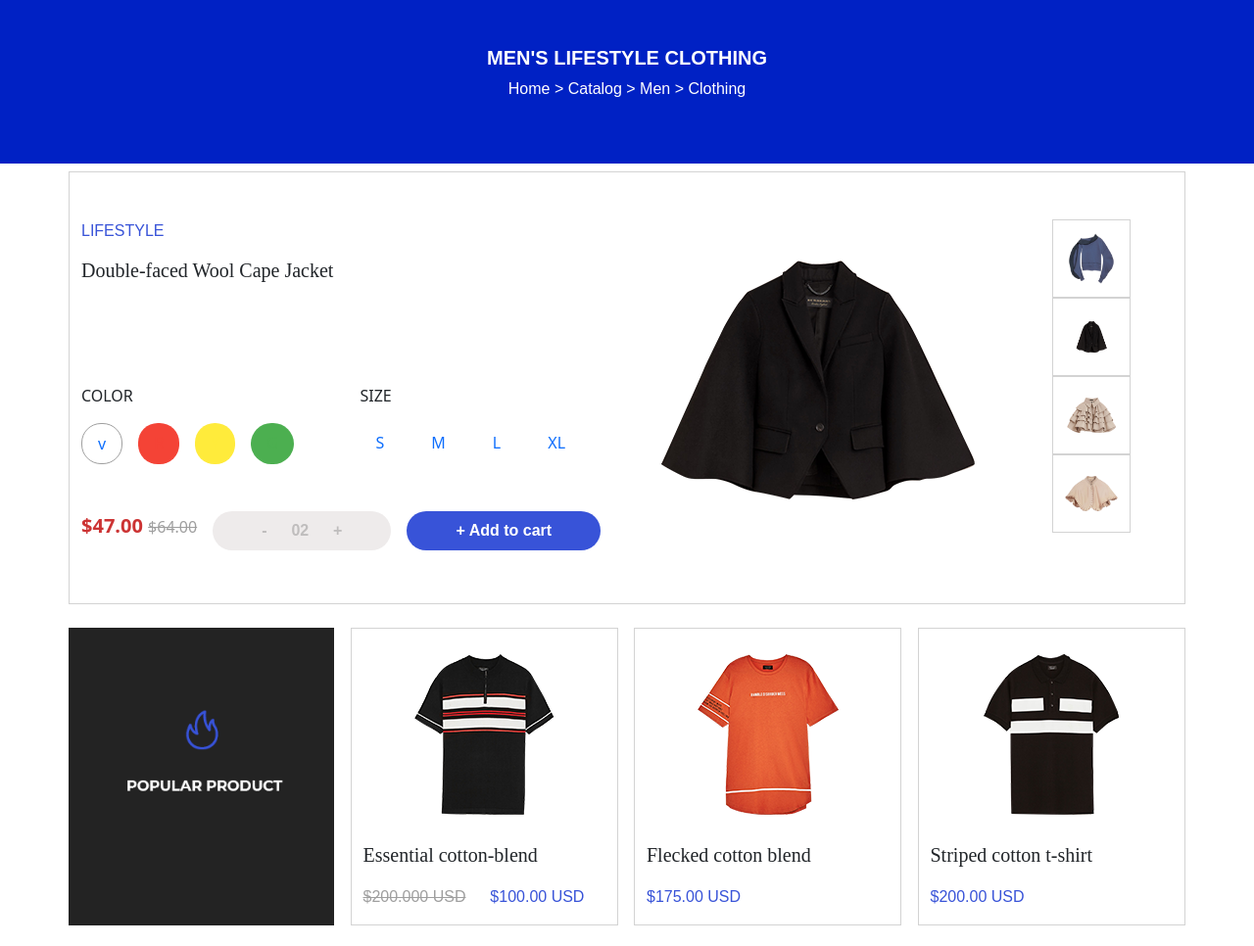
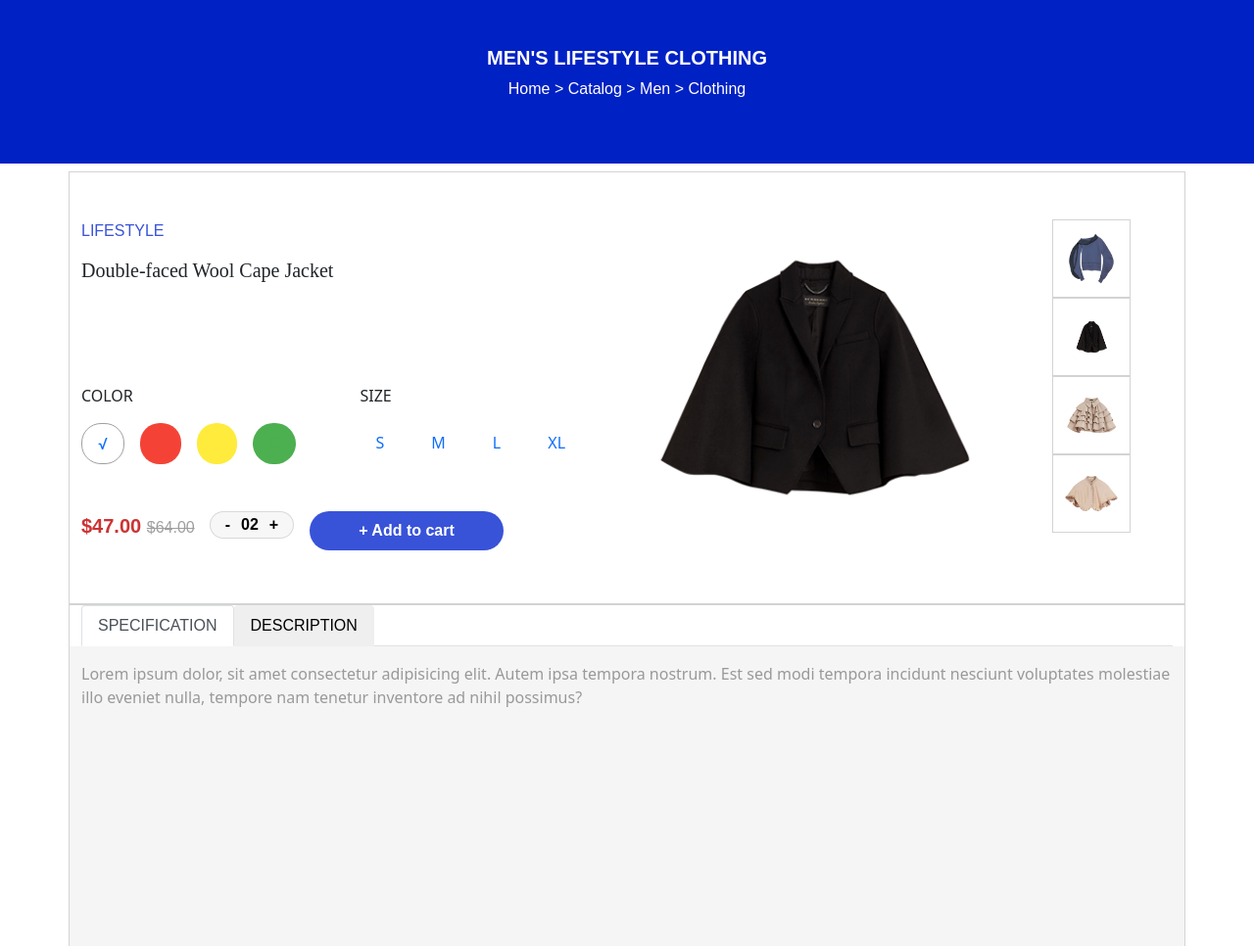
Before and after one commit to JuliaHbt/Int-gration-HTML-CSS-Bootstrap, a PHP site: page /beproproduct.php in a window 1280 px wide. Shown: the part 53-1019 px from the top of the page at 98% size. Run offline with PHP 8.4, Linux system fonts and the light colour scheme.

Commit message:
Changement1

```diff
--- a/bepro.css
+++ b/bepro.css
@@ -2,6 +2,13 @@
     background-color: #3853d8;
     background-size: 100%;
     max-width: 100%;
+}
+
+.event-girls {
+    background-image: url(medias/GirlS.png);
+    background-repeat: no-repeat;
+    background-size: cover;
+    background-position: center;
 }
 
 #footer {
@@ -77,12 +84,20 @@
     top: 65%!important;
 }
 
+.pb-10 {
+   padding-bottom: 600px !important;
+}
+
 @media screen and (max-width: 578px) {
     .top-60 {
         top: 70%!important;
     }
     }
 
+.description {
+        background-color: #f5f5f5;
+        color: #999999;
+    }
 
 
 #popular-product {
@@ -137,6 +152,40 @@
     text-align: center;
     padding-left: 50px;
     padding-right: 50px;
+}
+
+.button-addcart {
+    color: black;
+    background-color:  #f7f7f7;
+    height: fit-content;
+    width: fit-content;
+    text-align: center;
+    border-color: #d9d9d9;
+    border-style: solid;
+    border-width: 0.25px;
+}
+
+.button-moins {
+    border-top-left-radius: 20px;
+    border-bottom-left-radius: 20px;
+    border-right: none;
+    padding-left: 15px;
+    font-size: 12pt;
+
+}
+
+.button-nbr {
+    border-left: none;
+    border-right: none;
+    padding-right: 5px;
+    padding-left: 5px;
+}
+
+.button-plus {
+    border-top-right-radius: 20px;
+    border-bottom-right-radius: 20px;
+    border-left: none;
+    padding-right: 15px;
 }
 
 .button-sale {
--- a/beproproduct.php
+++ b/beproproduct.php
@@ -8,7 +8,7 @@
     <!-- Bootstrap CSS -->
     <link href="https://cdn.jsdelivr.net/npm/bootstrap@5.0.0-beta1/dist/css/bootstrap.min.css" rel="stylesheet" integrity="sha384-giJF6kkoqNQ00vy+HMDP7azOuL0xtbfIcaT9wjKHr8RbDVddVHyTfAAsrekwKmP1" crossorigin="anonymous">
     <link href="bepro.css" rel="stylesheet">
-
+    <script src="https://cdn.jsdelivr.net/npm/bootstrap@5.0.0-beta2/dist/js/bootstrap.bundle.min.js" integrity="sha384-b5kHyXgcpbZJO/tY9Ul7kGkf1S0CWuKcCD38l8YkeH8z8QjE0GmW1gYU5S9FOnJ0" crossorigin="anonymous"></script>
 
     <title>BePro</title>
   </head>
@@ -48,7 +48,7 @@
                        <div class="col-sm-6">
 <p>COLOR</p>
 <div class="btn-group" role="group" aria-label="Basic mixed styles example">
-<a class="nav-link colors-product-white" href="#">v</a> &emsp;
+<a class="nav-link colors-product-white text-black" href="#">√</a> &emsp;
 <a class="nav-link colors-product-red"  href="#">R</a> &emsp;
 <a class="nav-link colors-product-yellow" href="#">Y</a> &emsp;
 <a class="nav-link colors-product-green"  href="#">G</a>
@@ -70,10 +70,16 @@
 <br><br>
 
                        <div class="row">   <!-- ROW 3 COL GAUCHE -->
-                         <div class="col">
+                         <div class="col-sm">
                          <div class="btn-group" role="group" aria-label="Basic mixed styles example">
-                         <p class="fs-5 red-text fw-bold">$47.00 <span class="fs-6 grey-text text-decoration-line-through fw-light">$64.00</span></p> &emsp;
-                         <a class="nav-link button-grey montserrat fs-6 fw-bold"  href="#">- &emsp; 02 &emsp; +</a> &emsp;
+                         <p class="fs-5 red-text fw-bold montserrat">$47.00 <span class="fs-6 grey-text text-decoration-line-through fw-light">$64.00</span></p> &emsp;
+
+                         <div class="montserrat btn-group" role="group" aria-label="Basic example">
+                               <button type="button" class="button-addcart button-moins fw-bold">-</button>
+                               <button type="button" class="button-addcart button-nbr fw-bold">02</button>
+                               <button type="button" class="button-addcart button-plus fw-bold">+</button>
+                         </div> &emsp;
+
                          <a class="nav-link button-blue montserrat fs-6 fw-bold"  href="#">+ Add to cart</a>
                       </div>
                       </div>
@@ -86,7 +92,7 @@
 
 
   <!-- COLONNE MILIEU -->      <div class="col-sm-4 p-3 bg">
-<img  src="medias/imageproduct1.png" alt="">
+<img class="img-fluid img-shirt" src="medias/imageproduct1.png" alt="">
         </div>  <!-- FIN COLONNE MILIEU -->
 
 
@@ -112,16 +118,33 @@
 
 </div>  <!-- FIN COLONNE DROITE SUGGESTS -->
 
+      </div>  <!-- FIN ROW PRODUIT -->
+</div>  <!-- FIN CONTAINER PRODUIT -->
 
 
 
 
+<div class="container box">
+<div class="row">
+<nav>
+  <div class="nav nav-tabs fw-bold montserrat fs-6" id="nav-tab" role="tablist">
+    <button class="nav-link active" id="nav-home-tab" data-bs-toggle="tab" data-bs-target="#nav-home" type="button" role="tab" aria-controls="nav-home" aria-selected="true">SPECIFICATION</button>
+    <button class="nav-link" id="nav-profile-tab" data-bs-toggle="tab" data-bs-target="#nav-profile" type="button" role="tab" aria-controls="nav-profile" aria-selected="false">DESCRIPTION</button>
+  </div>
+</nav>
+</div>
+<div class="row description pb-10">
+<div class="tab-content pt-3" id="nav-tabContent">
+  <div class="tab-pane fade show active" id="nav-home" role="tabpanel" aria-labelledby="nav-home-tab">Lorem ipsum dolor, sit amet consectetur adipisicing elit. Autem ipsa tempora nostrum. Est sed modi tempora incidunt nesciunt voluptates molestiae illo eveniet nulla, tempore nam tenetur inventore ad nihil possimus?</div>
+  <div class="tab-pane fade" id="nav-profile" role="tabpanel" aria-labelledby="nav-profile-tab">...</div>
+</div>
+</div>
+
+</div>
 
 
 
 
-      </div>  <!-- FIN ROW PRODUIT -->
-</div>  <!-- FIN CONTAINER PRODUIT -->
 
 
 
@@ -130,22 +153,32 @@
 
 <div class="row">
 
-  <div id="popular-product" class="col-sm">
+  <div id="popular-product" class="col-md">
     <a href="beproproduct.php">
      <img class="mt-4 img-fluid img-shirt" src="medias/popularproduct2.png" alt="Popular Product">
      </a>
   </div> &emsp;
 
-  <div class="box col-sm">
+  <div class="box col-md">
+<div class="row">
+<div class="col-sm-10">
   <a href="beproproduct.php">
     <img class="img-fluid img-shirt" src="medias/shirt1.png" alt="">
     </a>
+</div>
+    <div class="col-2 pt-1">
+    <p class="button-sale montserrat fs-6 fw-bold">sale</p>
+  </div>
+</div>
+
+<div class="row">
     <p class="fs-5 playfair">Essential cotton-blend</p>
     <p class="montserrat fs-6 blue-text"><span class="grey-text text-decoration-line-through">$200.000 USD</span> &emsp; $100.00 USD</p>
+</div>
 
   </div> &emsp;
 
-  <div class="box col-sm">
+  <div class="box col-md">
   <a href="beproproduct.php">
    <img class="img-fluid img-shirt" src="medias/shirt2.png" alt="Popular Product">
    </a>
@@ -153,7 +186,7 @@
    <p class="montserrat fs-6 blue-text">$175.00 USD</p>
 </div> &emsp;
 
-  <div class="box col-sm">
+  <div class="box col-md">
   <a href="beproproduct.php">
     <img class="img-fluid img-shirt" src="medias/shirt3.png" alt="">
     </a>
--- a/footer.php
+++ b/footer.php
@@ -1,7 +1,7 @@
 <!--CAROUSEL BRANDS -->
 
 <div id="brands" class="container mb-5">
-<div id="carouselExampleControls" class="carousel slide" data-bs-ride="carousel">
+<div id="carouselExampleDark" class="carousel carousel-dark slide" data-bs-interval="false" data-bs-ride="carousel">
   <div class="carousel-inner">
 
     <div class="carousel-item active">
@@ -13,11 +13,11 @@
     </div>
 
   </div>
-  <a class="carousel-control-prev" type="button" data-bs-target="#carouselExampleControls"  data-bs-slide="prev">
+  <a class="carousel-control-prev" type="button" data-bs-target="#carouselExampleDark"  data-bs-slide="prev">
     <span class="carousel-control-prev-icon" aria-hidden="true"></span>
     <span class="visually-hidden">Previous</span>
 </a>
-  <a class="carousel-control-next" type="button" data-bs-target="#carouselExampleControls"  data-bs-slide="next">
+  <a class="carousel-control-next" type="button" data-bs-target="#carouselExampleDark"  data-bs-slide="next">
     <span class="carousel-control-next-icon" aria-hidden="true"></span>
     <span class="visually-hidden">Next</span>
 </a>
```
Also changed, not shown: beproindex.php (+13 -14 lines).
